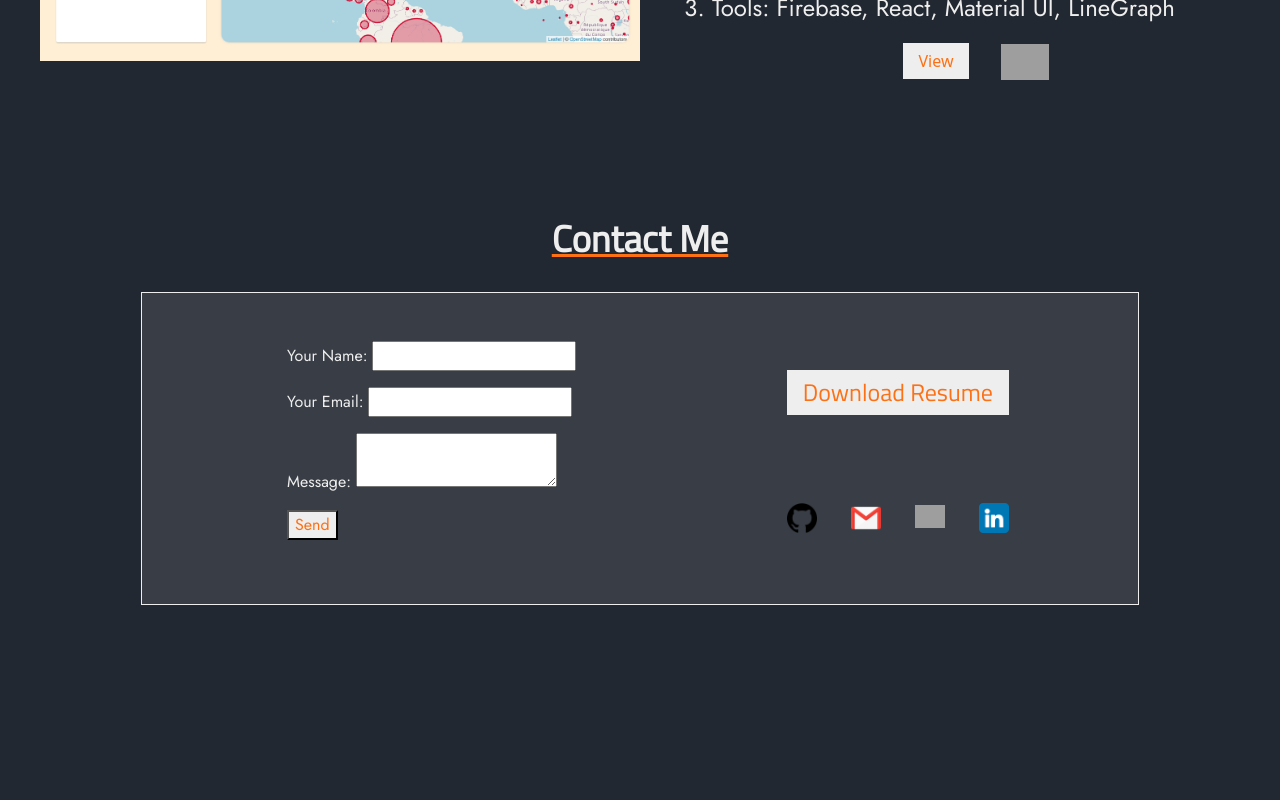
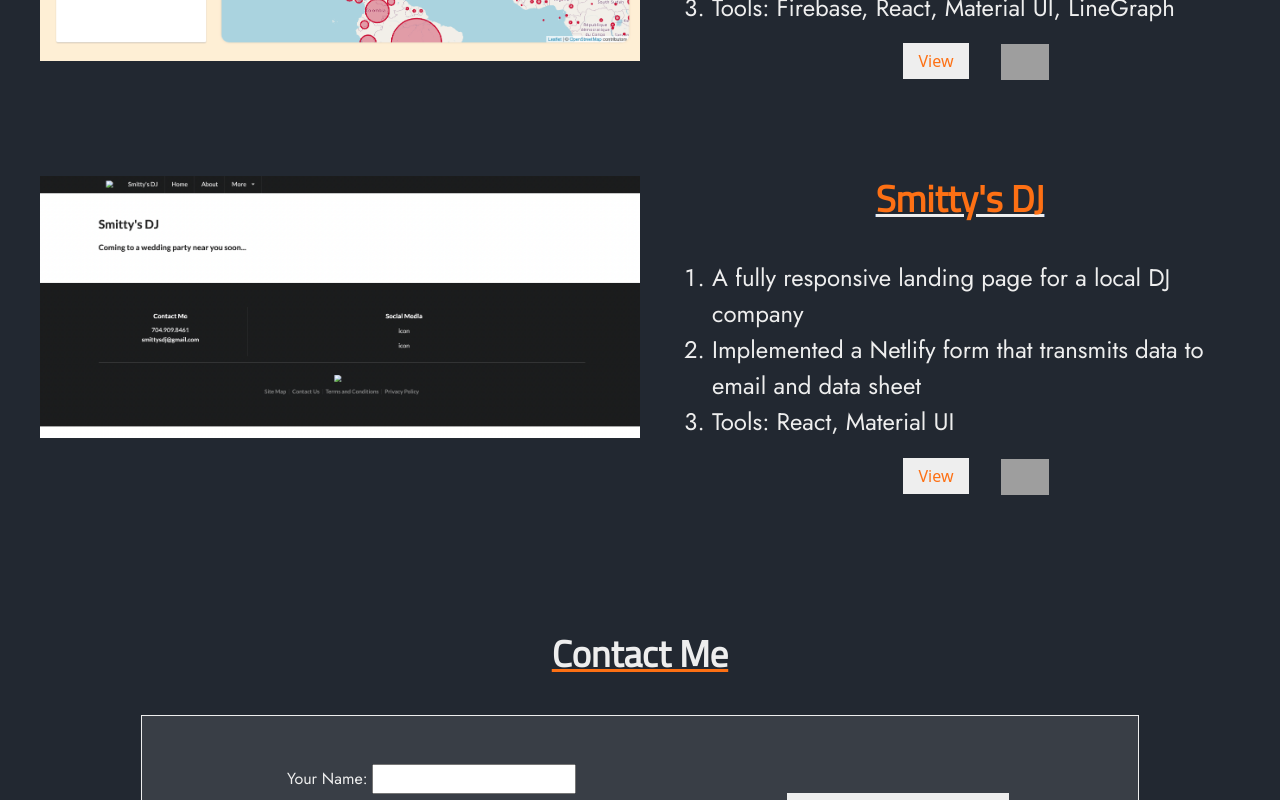
Before and after one commit to jasmith188/personal-portfolio, a React (Create React App) app: page / in a window 1280 px wide. Shown: the part 1740-2540 px from the top of the page. Before the commit the page ends 2393 px from the top, so only its background shows below. Built offline with nearby package versions, Linux system fonts and the light colour scheme; grey boxes are pictures that could not be loaded.

Commit message:
add new project

```diff
--- a/src/components/Contact.css
+++ b/src/components/Contact.css
@@ -19,9 +19,15 @@
 }
 form {
   padding: 1rem;
+  display: flex;
+  flex-direction: column;
+  /* align-items: flex-end; */
 }
 form p {
   color: #eeeeee;
+}
+form input {
+  text-align: right;
 }
 
 /* Form Contact */
--- a/src/components/Projects.js
+++ b/src/components/Projects.js
@@ -2,6 +2,7 @@
 import './Projects.css';
 import weddingKnot from '../images/wedding-wire.jpg';
 import covid19 from '../images/covid-19.jpg';
+import smittysDJ from '../images/smittys-dj-image.png';
 import githubBlueLogo from '../images/github-blue.png';
 
 const Projects = () => {
@@ -60,7 +61,7 @@
             target="_blank"
             rel="noopener noreferrer"
           >
-            <img src={covid19} alt="wedding-knot" />
+            <img src={covid19} alt="covid19" />
           </a>
           <div className="projects-content">
             <a
@@ -72,8 +73,8 @@
             </a>
             <ol>
               <li>
-                A fully responsive COVID-19 Tracker that allows user to find
-                total cases by country or worldwide
+                A COVID-19 Tracker that allows user to find total cases by
+                country or worldwide
               </li>
               <li>
                 I used a third party API (disease.sh) to retrieve reliable
@@ -101,6 +102,50 @@
             </div>
           </div>
         </div>
+        <div className="projects-examples">
+          <a
+            href="https://www.smittysdj.com"
+            target="_blank"
+            rel="noopener noreferrer"
+          >
+            <img src={smittysDJ} alt="smittys-dj" />
+          </a>
+          <div className="projects-content">
+            <a
+              href="https://www.smittysdj.com"
+              target="_blank"
+              rel="noopener noreferrer"
+            >
+              <h1>Smitty's DJ</h1>
+            </a>
+            <ol>
+              <li>A fully responsive landing page for a local DJ company</li>
+              <li>
+                Implemented a Netlify form that transmits data to email and data
+                sheet
+              </li>
+              <li>Tools: React, Material UI</li>
+            </ol>
+            <div className="projects-links">
+              <a
+                href="https://www.smittysdj.com"
+                target="_blank"
+                rel="noopener noreferrer"
+              >
+                <button>View</button>
+              </a>
+              <p>
+                <a
+                  href="https://github.com/jasmith188/smittys-dj"
+                  target="_blank"
+                  rel="noopener noreferrer"
+                >
+                  <img src={githubBlueLogo} alt="github-logo" />
+                </a>
+              </p>
+            </div>
+          </div>
+        </div>
       </div>
     </div>
   );
```
Also changed, not shown: src/images/smittys-dj-image.png (added).
